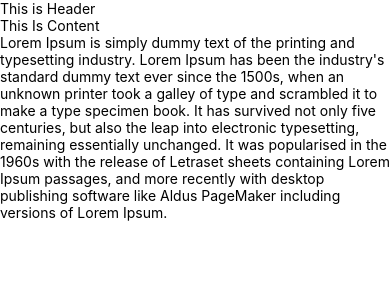
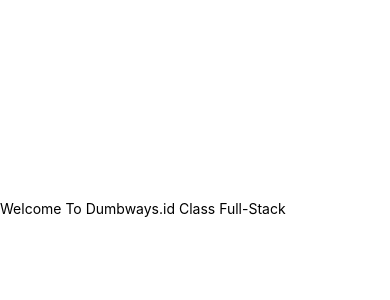
Before and after one commit to Jody-septiawan/reactNative-fundamental-result, a React Native app: screen / in a window 390 px wide. Shown: the top 300 px of the page. Built offline with nearby package versions, Linux system fonts and the light colour scheme.

Commit message:
2.Embedding-Expression

```diff
--- a/App.js
+++ b/App.js
@@ -2,16 +2,15 @@
 import React from "react";
 import { View } from "react-native";
 
-//Import Component
-import Content from "./src/components/content";
-import Header from "./src/components/header";
+//Import Screen
+import EmbedExpression from "./src/screens/embedExpression";
 
 export default function App() {
   return (
-    <View>
+    <View style={{ marginTop: 200 }}>
       <StatusBar />
-      <Header />
-      <Content />
+      {/* Use Component */}
+      <EmbedExpression />
     </View>
   );
 }
--- a/src/components/content.js
+++ /dev/null
@@ -1,22 +0,0 @@
-import { StatusBar } from "expo-status-bar";
-import React from "react";
-import { View, Text } from "react-native";
-
-export default function content() {
-  return (
-    <View>
-      <Text>This Is Content</Text>
-      <Text>
-        Lorem Ipsum is simply dummy text of the printing and typesetting
-        industry. Lorem Ipsum has been the industry's standard dummy text ever
-        since the 1500s, when an unknown printer took a galley of type and
-        scrambled it to make a type specimen book. It has survived not only five
-        centuries, but also the leap into electronic typesetting, remaining
-        essentially unchanged. It was popularised in the 1960s with the release
-        of Letraset sheets containing Lorem Ipsum passages, and more recently
-        with desktop publishing software like Aldus PageMaker including versions
-        of Lorem Ipsum.
-      </Text>
-    </View>
-  );
-}
--- a/src/components/header.js
+++ /dev/null
@@ -1,11 +0,0 @@
-import { StatusBar } from "expo-status-bar";
-import React from "react";
-import { View, Text } from "react-native";
-
-export default function header() {
-  return (
-    <View>
-      <Text>This is Header</Text>
-    </View>
-  );
-}
--- /dev/null
+++ b/src/screens/embedExpression.js
@@ -0,0 +1,24 @@
+import { StatusBar } from "expo-status-bar";
+import React from "react";
+import { View, Text } from "react-native";
+
+//Import Screen
+
+export default function EmbedExpression() {
+  // Create Function Here
+  function getMajor() {
+    return "Full-Stack";
+  }
+  // Create a variable Here
+  const companyName = "Dumbways.id";
+
+  return (
+    <View>
+      <StatusBar />
+      {/* Code Here */}
+      <Text>
+        Welcome To {companyName} Class {getMajor()}
+      </Text>
+    </View>
+  );
+}
```
